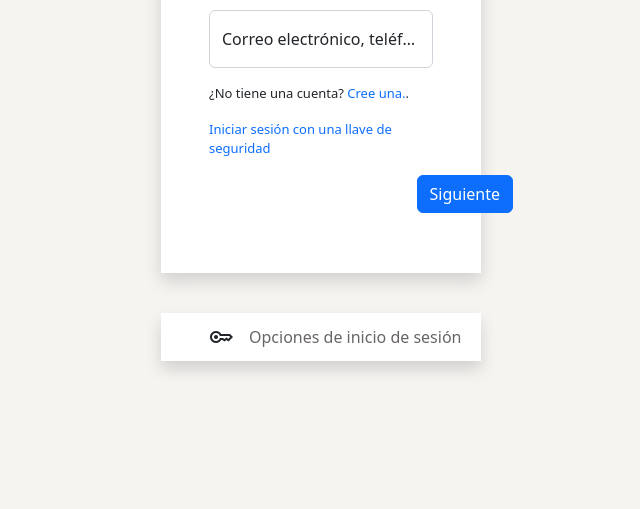
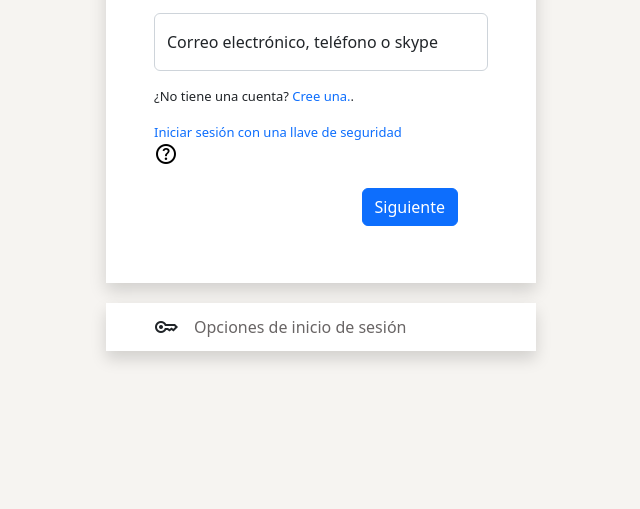
Before and after one commit to Hidere21/Login_outlook, a plain HTML site: page index.html in a window 1280 px wide. Shown: the part 291-800 px from the top of the page, without its empty margins (319-959 px from the left). Drawn offline with nearby package versions, Linux system fonts and the light colour scheme.

Commit message:
ajustes entraga profesor

```diff
--- a/index.html
+++ b/index.html
@@ -6,6 +6,7 @@
     <meta name="viewport" content="width=device-width, initial-scale=1.0" />
     <title>Inicio de Sesion</title>
     <link rel="stylesheet" href="css/bootstrap.min.css" />
+    <link rel="stylesheet" href="style.css" />
     <link
       rel="stylesheet"
       href="https://fonts.googleapis.com/css2?family=Material+Symbols+Outlined:opsz,wght,FILL,GRAD@48,400,0,0"
@@ -14,14 +15,14 @@
   <body>
     <div
       style="height: 100vh; background-color: #f6f4f1"
-      class="d-flex flex-column justify-content-center align-items-center align-content-center gap-4 w-100"
+      class="d-flex flex-column justify-content-center align-items-center align-content-center gap-1"
     >
       <div
-        style="height: 50vh"
-        class="w-25 shadow bg-white d-flex flex-column justify-content-center align-items-xl-start align-content-center p-5 m-3"
+        style="width: 430px; height: 50vh"
+        class="shadow bg-white d-flex flex-column justify-content-center align-items-xl-start align-content-center p-5 m-3"
       >
         <img
-          style="width: 120px; margin-bottom: 15px"
+          style="width: 105px; margin-bottom: 15px"
           src="assets/microsoft.png"
           alt=""
         />
@@ -45,12 +46,14 @@
           <a href="#" class="text-decoration-none">Cree una.</a>.
         </p>
 
-        <a
-          style="text-decoration: none; font-size: small"
-          href="#"
-          class="link-primary"
+        <a href="#" style="font-size: small" class="text-decoration-none"
           >Iniciar sesión con una llave de seguridad</a
         >
+        <a href="#">
+          <span style="color: black" class="material-symbols-outlined">
+            help
+          </span>
+        </a>
 
         <div class="text-end m-3" style="width: 18rem">
           <div class="">
@@ -60,8 +63,8 @@
       </div>
 
       <div
-        style="height: 6vh"
-        class="w-25 bg-white d-flex align-items-center gap-3 shadow ps-sm-5"
+        style="width: 430px; height: 6vh"
+        class="bg-white d-flex align-items-center gap-3 shadow ps-sm-5 hider_opciones"
       >
         <span class="material-symbols-outlined"> key </span>
         <a style="text-decoration: none; color: #696565" href="#">
--- /dev/null
+++ b/style.css
@@ -0,0 +1,5 @@
+
+
+.hider_opciones{
+    cursor:pointer
+}
```
Also changed, not shown: assets/documentation.svg (added).
